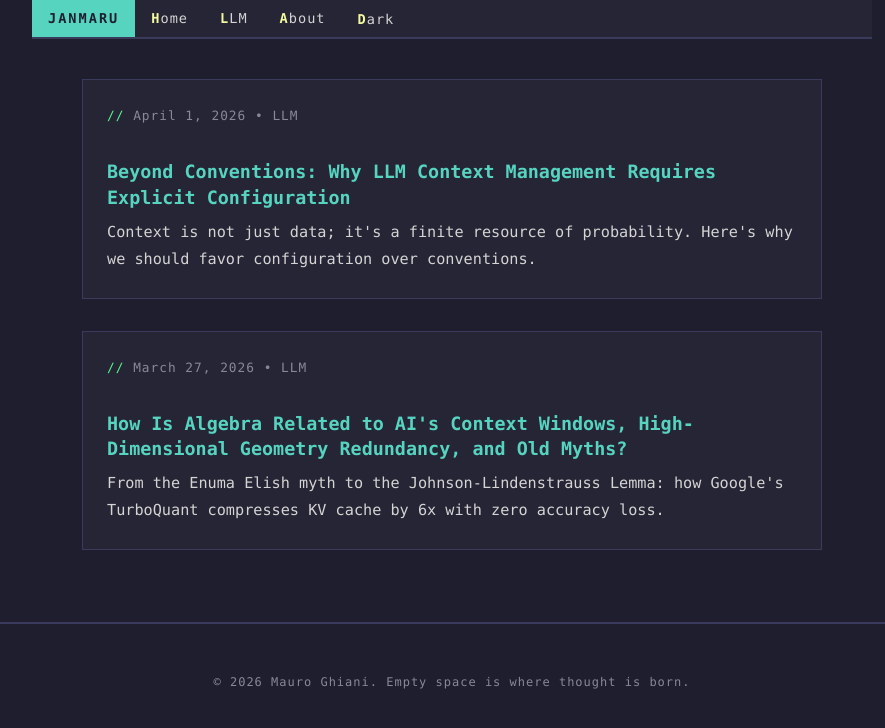
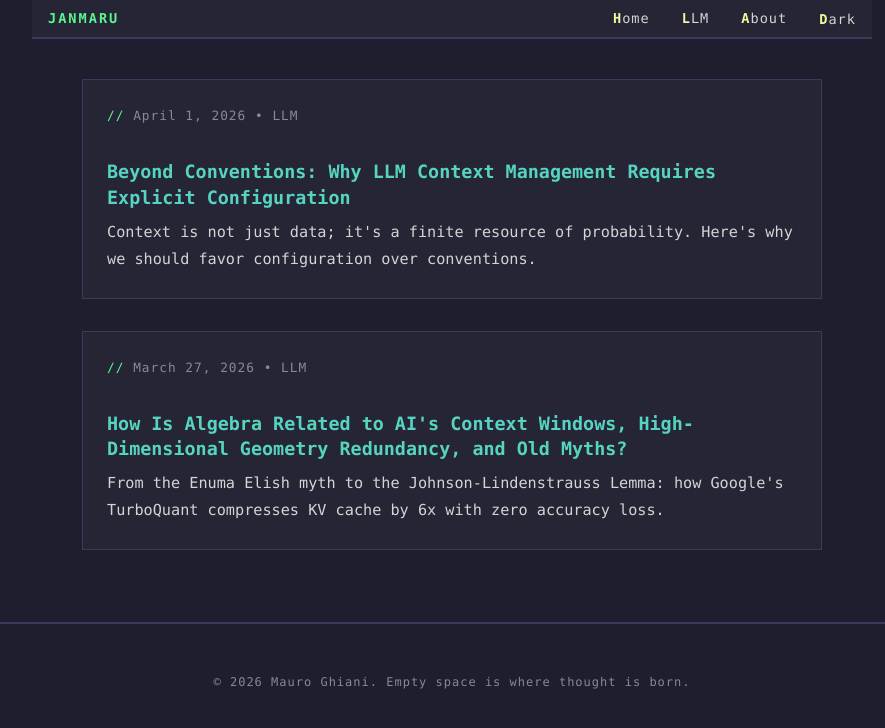
Before and after one commit to janmaru/janmaru.github.io, a Jekyll site: the page built from index.html, in a window 1280 px wide. Shown: the top 728 px of the page, without its empty margins (188-1073 px from the left). Built offline with Jekyll 4.4.1, drawn with Linux system fonts in a browser that asks for light colours; the list of posts is cut into pages by our own code.

Commit message:
++ mobile

```diff
--- a/_layouts/default.html
+++ b/_layouts/default.html
@@ -11,7 +11,7 @@
 </head>
 <body>
     <header>
-        <h1><a href="{{ '/' | relative_url }}" style="text-decoration:none; color:inherit;">JANMARU</a></h1>
+        <h1><a href="{{ '/' | relative_url }}">JANMARU</a></h1>
         <nav>
             <a href="{{ '/' | relative_url }}"><span class="hotkey">H</span>ome</a>
             <a href="{{ '/categories/llm' | relative_url }}"><span class="hotkey">L</span>LM</a>
--- a/css/style.css
+++ b/css/style.css
@@ -48,6 +48,7 @@
     border-bottom: 2px solid var(--border);
     display: flex;
     align-items: stretch;
+    justify-content: space-between;
 }
 
 header h1 {
@@ -55,12 +56,20 @@
     font-size: 0.85rem;
     font-weight: bold;
     margin: 0;
-    color: var(--bg-dark);
-    background: var(--cyan);
+    color: var(--green);
     letter-spacing: 2px;
     padding: 0.4rem 1rem;
     display: flex;
     align-items: center;
+}
+
+header h1 a {
+    color: inherit;
+    text-decoration: none;
+}
+
+header h1 a:hover {
+    color: var(--cyan);
 }
 
 header nav {
@@ -339,11 +348,33 @@
 
 @media (max-width: 600px) {
     header {
-        flex-wrap: wrap;
+        flex-direction: column;
+    }
+
+    header h1 {
+        padding: 0.6rem 1rem;
+        border-bottom: 1px solid var(--border);
     }
 
     header nav {
         flex-wrap: wrap;
+    }
+
+    main {
+        padding: 2rem 1.2rem;
+    }
+
+    footer {
+        padding: 2rem 1.2rem;
+    }
+
+    article h1 {
+        font-size: 1.3rem;
+    }
+
+    .post-card {
+        padding: 1.2rem;
+        margin-bottom: 1.2rem;
     }
 
     .profile-container {
```
